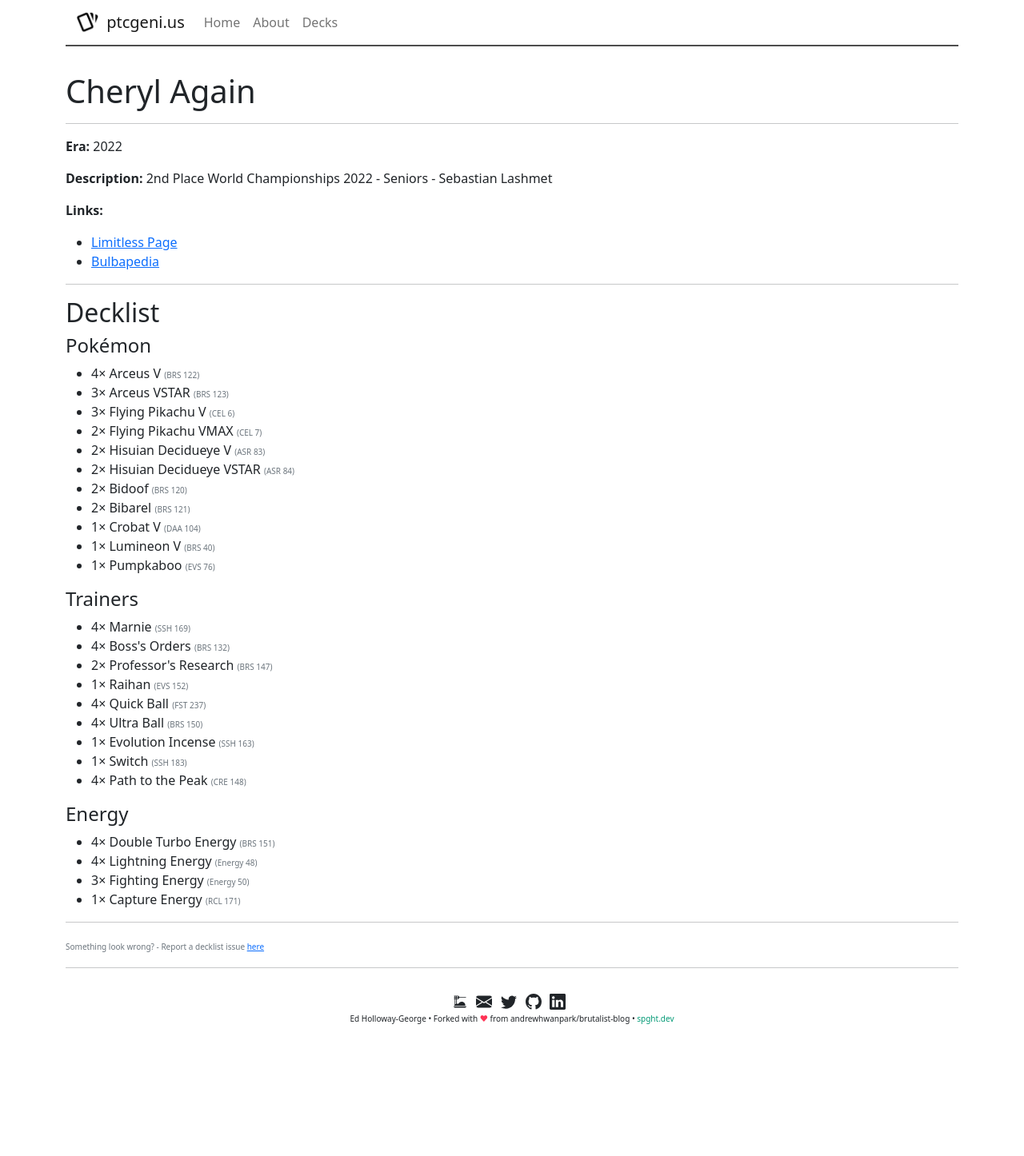
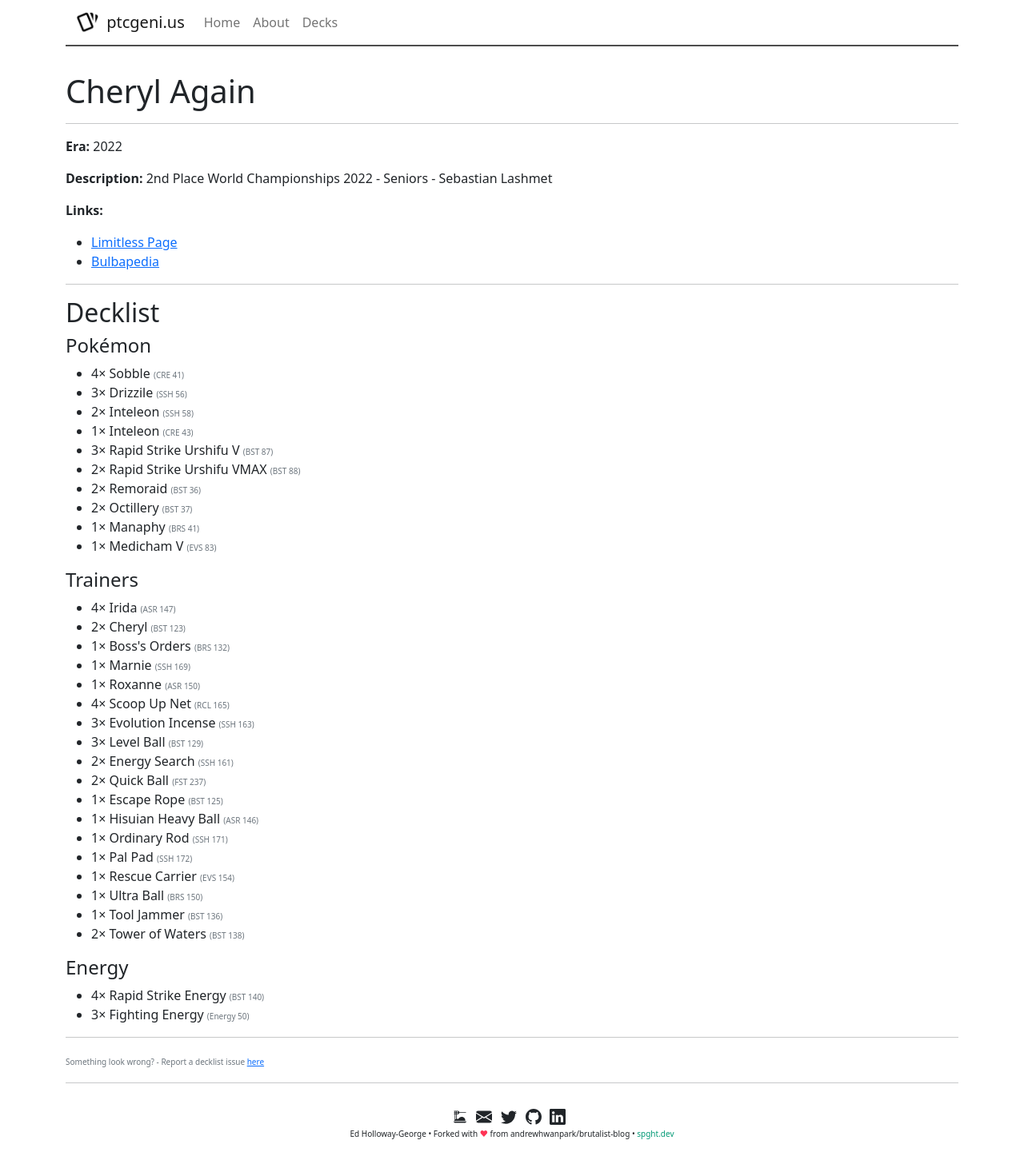
Before and after one commit to ed-george/ptcgenius.github.io, a Jekyll site: the page built from _decks/2022-cheryl-again.md, in a window 1280 px wide. Shown: the whole page at 80% size. Built offline with Jekyll 4.4.1, drawn with Linux system fonts in a browser that asks for light colours; before the commit the page ends 1302 px from its top, so only the background shows below that.

Commit message:
Fix Cheryl Again list and update decks page

```diff
--- a/_decks/2022-cheryl-again.md
+++ b/_decks/2022-cheryl-again.md
@@ -10,102 +10,126 @@
     title: Bulbapedia
 cards:
   pokemon:
-    - name: Arceus V
+    - name: Sobble
+      set: CRE
+      number: 41
+      quantity: 4
+    - name: Drizzile
+      set: SSH
+      number: 56
+      quantity: 3
+    - name: Inteleon
+      set: SSH
+      number: 58
+      quantity: 2
+    - name: Inteleon
+      set: CRE
+      number: 43
+      quantity: 1
+    - name: Rapid Strike Urshifu V
+      set: BST
+      number: 87
+      quantity: 3
+    - name: Rapid Strike Urshifu VMAX
+      set: BST
+      number: 88
+      quantity: 2
+    - name: Remoraid
+      set: BST
+      number: 36
+      quantity: 2
+    - name: Octillery
+      set: BST
+      number: 37
+      quantity: 2
+    - name: Manaphy
       set: BRS
-      number: 122
-      quantity: 4
-    - name: Arceus VSTAR
-      set: BRS
-      number: 123
-      quantity: 3
-    - name: Flying Pikachu V
-      set: CEL
-      number: 6
-      quantity: 3
-    - name: Flying Pikachu VMAX
-      set: CEL
-      number: 7
-      quantity: 2
-    - name: Hisuian Decidueye V
-      set: ASR
+      number: 41
+      quantity: 1
+    - name: Medicham V
+      set: EVS
       number: 83
-      quantity: 2
-    - name: Hisuian Decidueye VSTAR
-      set: ASR
-      number: 84
-      quantity: 2
-    - name: Bidoof
-      set: BRS
-      number: 120
-      quantity: 2
-    - name: Bibarel
-      set: BRS
-      number: 121
-      quantity: 2
-    - name: Crobat V
-      set: DAA
-      number: 104
-      quantity: 1
-    - name: Lumineon V
-      set: BRS
-      number: 40
-      quantity: 1
-    - name: Pumpkaboo
-      set: EVS
-      number: 76
       quantity: 1
   trainers:
+    - name: Irida
+      set: ASR
+      number: 147
+      quantity: 4
+    - name: Cheryl
+      set: BST
+      number: 123
+      quantity: 2
+    - name: Boss's Orders
+      set: BRS
+      number: 132
+      quantity: 1
     - name: Marnie
       set: SSH
       number: 169
-      quantity: 4
-    - name: Boss's Orders
-      set: BRS
-      number: 132
-      quantity: 4
-    - name: Professor's Research
-      set: BRS
-      number: 147
-      quantity: 2
-    - name: Raihan
-      set: EVS
-      number: 152
       quantity: 1
-    - name: Quick Ball
-      set: FST
-      number: 237
-      quantity: 4
-    - name: Ultra Ball
-      set: BRS
+    - name: Roxanne
+      set: ASR
       number: 150
+      quantity: 1
+    - name: Scoop Up Net
+      set: RCL
+      number: 165
       quantity: 4
     - name: Evolution Incense
       set: SSH
       number: 163
+      quantity: 3
+    - name: Level Ball
+      set: BST
+      number: 129
+      quantity: 3
+    - name: Energy Search
+      set: SSH
+      number: 161
+      quantity: 2
+    - name: Quick Ball
+      set: FST
+      number: 237
+      quantity: 2
+    - name: Escape Rope
+      set: BST
+      number: 125
       quantity: 1
-    - name: Switch
+    - name: Hisuian Heavy Ball
+      set: ASR
+      number: 146
+      quantity: 1
+    - name: Ordinary Rod
       set: SSH
-      number: 183
+      number: 171
       quantity: 1
-    - name: Path to the Peak
-      set: CRE
-      number: 148
-      quantity: 4
+    - name: Pal Pad
+      set: SSH
+      number: 172
+      quantity: 1
+    - name: Rescue Carrier
+      set: EVS
+      number: 154
+      quantity: 1
+    - name: Ultra Ball
+      set: BRS
+      number: 150
+      quantity: 1
+    - name: Tool Jammer
+      set: BST
+      number: 136
+      quantity: 1
+    - name: Tower of Waters
+      set: BST
+      number: 138
+      quantity: 2
   energy:
-    - name: Double Turbo Energy
-      set: BRS
-      number: 151
-      quantity: 4
-    - name: Lightning Energy
-      set: Energy
-      number: 48
+    - name: Rapid Strike Energy
+      set: BST
+      number: 140
       quantity: 4
     - name: Fighting Energy
       set: Energy
       number: 50
       quantity: 3
-    - name: Capture Energy
-      set: RCL
-      number: 171
-      quantity: 1
 ---
```
Also changed, not shown: decks.md (+9 -6 lines).
